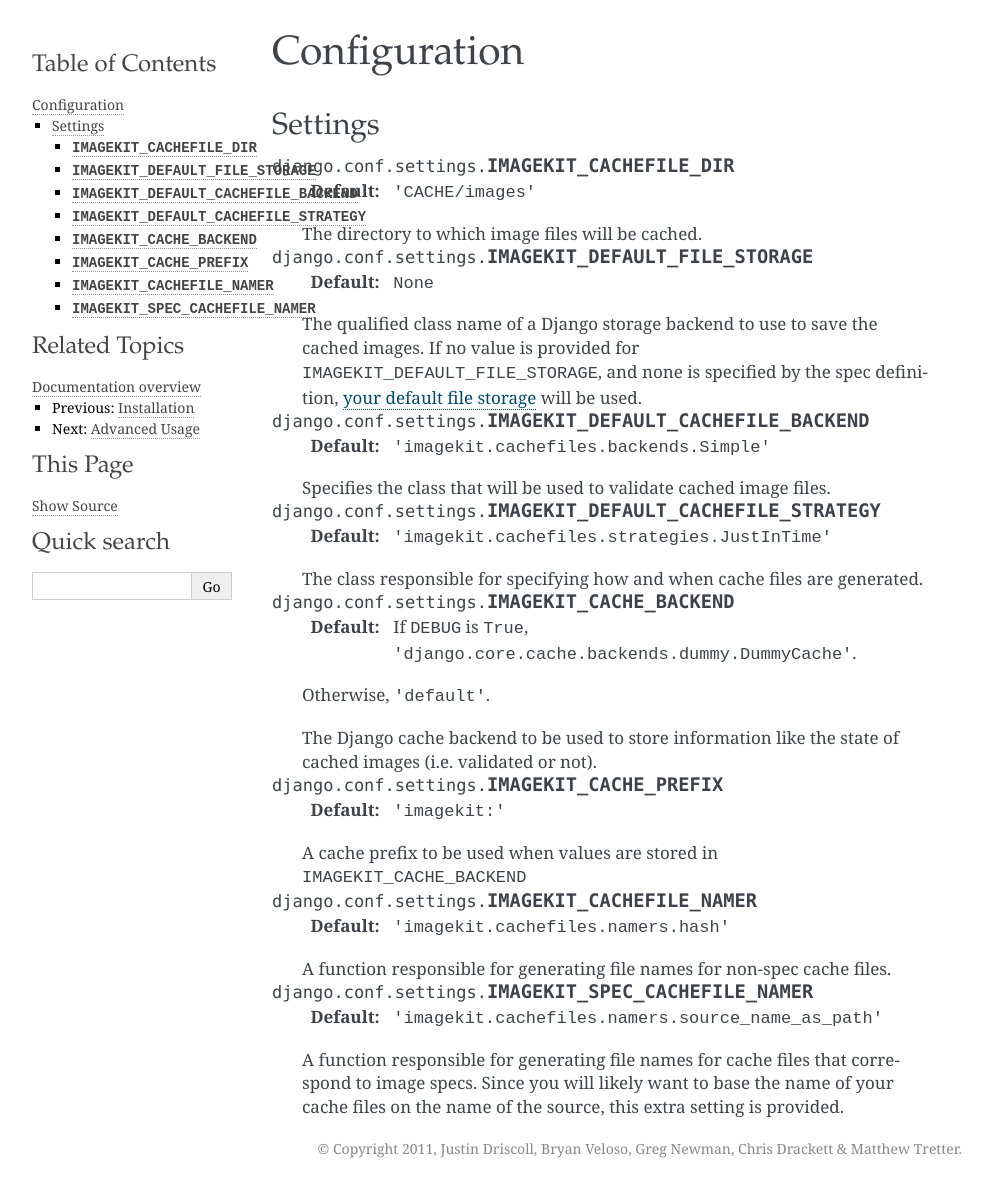
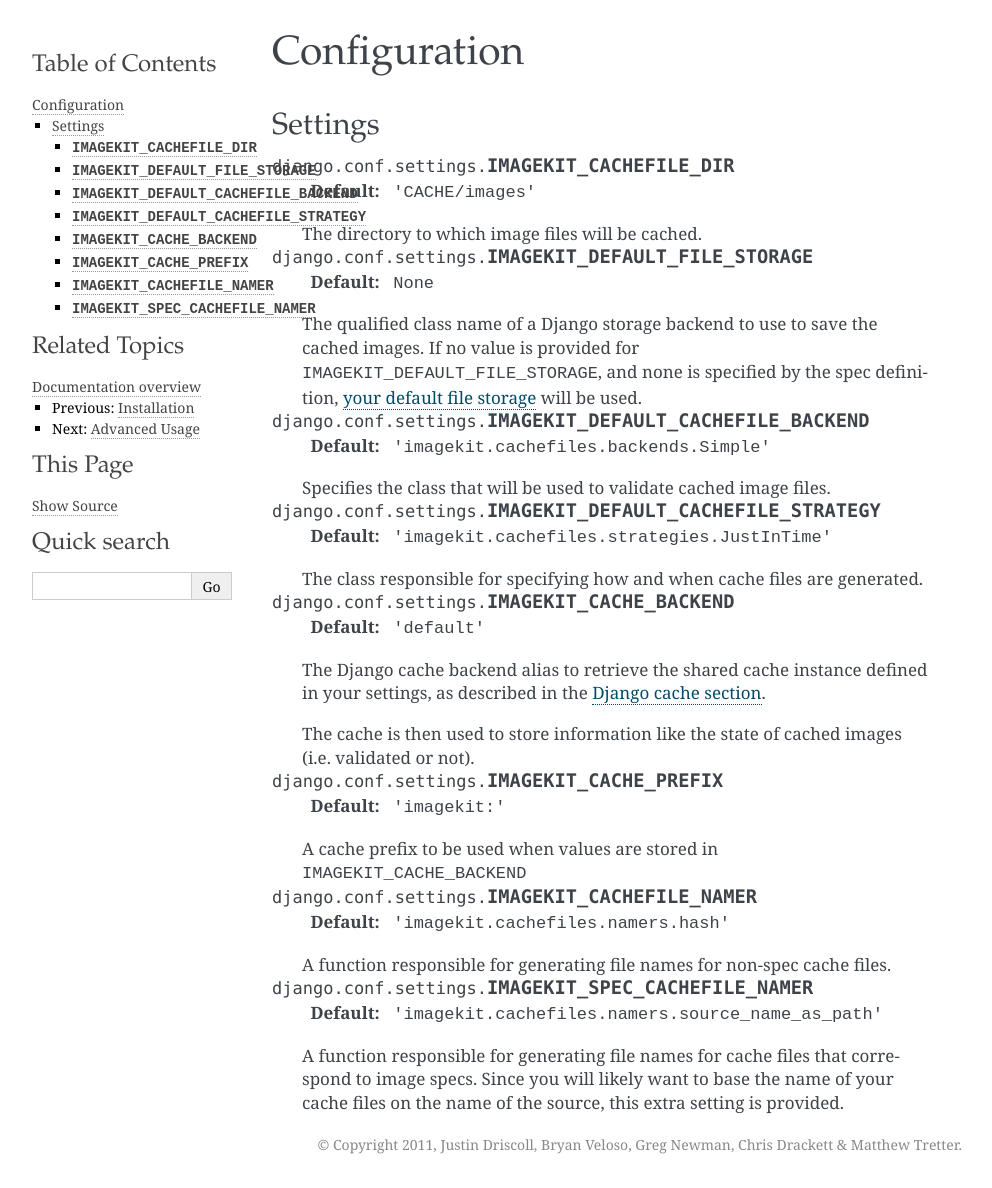
Before and after one commit to matthewwithanm/django-imagekit, a Sphinx documentation site: the page built from docs/configuration.rst, in a window 1280 px wide. Shown: the whole page, without its empty margins (148-1140 px from the left). Built offline with Sphinx 7.4.7, drawn with Linux system fonts in a browser that asks for light colours.

Commit message:
Update the doc to reflect the new `IMAGEKIT_CACHE_BACKEND` behavior

```diff
--- a/docs/configuration.rst
+++ b/docs/configuration.rst
@@ -44,11 +44,15 @@ Settings
 
 .. attribute:: IMAGEKIT_CACHE_BACKEND
 
-    :default: If ``DEBUG`` is ``True``, ``'django.core.cache.backends.dummy.DummyCache'``.
-    Otherwise, ``'default'``.
+    :default:  ``'default'``
 
-    The Django cache backend to be used to store information like the state of
-    cached images (i.e. validated or not).
+    The Django cache backend alias to retrieve the shared cache instance defined
+    in your settings, as described in the `Django cache section`_.
+
+    The cache is then used to store information like the state of cached
+    images (i.e. validated or not).
+
+.. _`Django cache section`: https://docs.djangoproject.com/en/1.8/topics/cache/#accessing-the-cache
 
 
 .. attribute:: IMAGEKIT_CACHE_PREFIX
```
